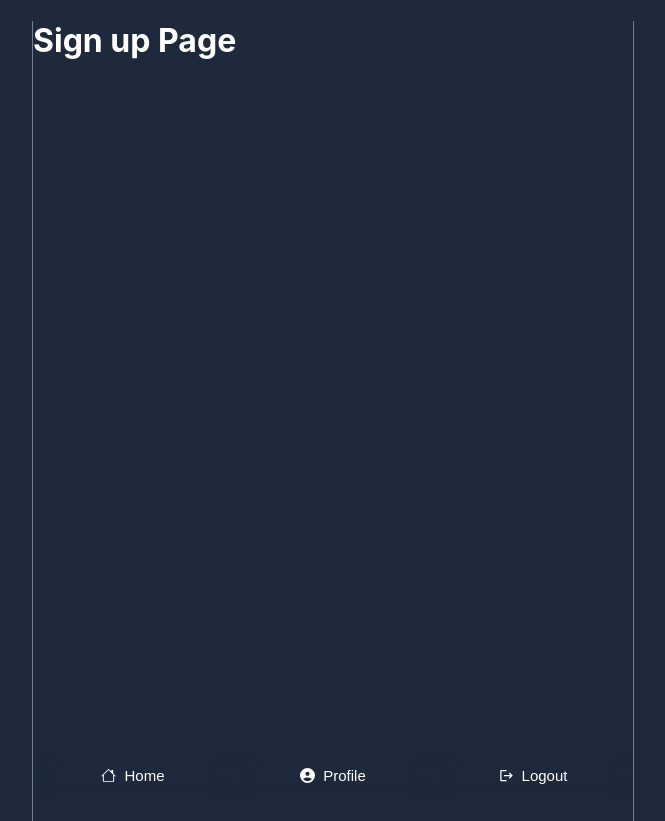
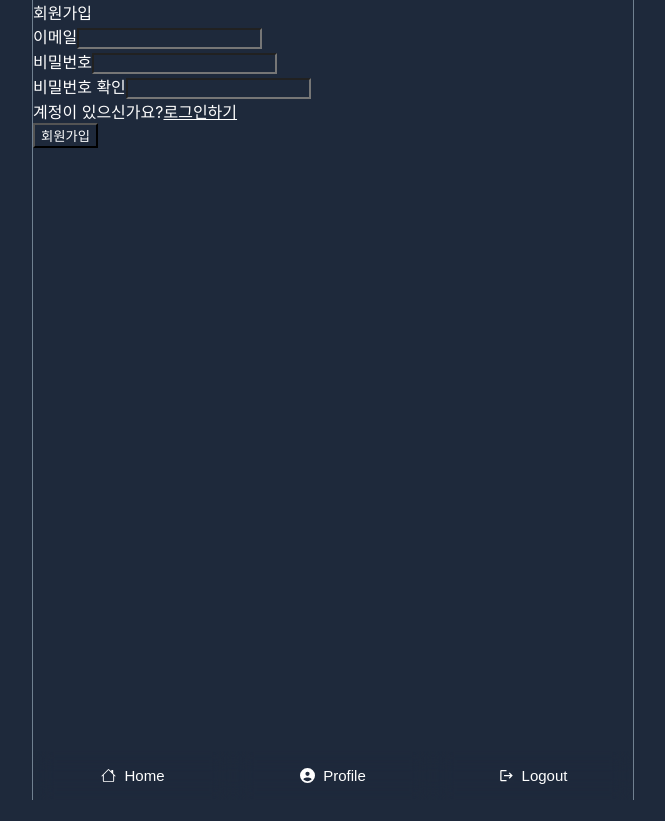
Before and after one commit to junyub301/react-twitter, a React (Create React App) app: page /users/signup in a window 1280 px wide. Shown: the whole page, without its empty margins (307-972 px from the left). After the commit the page ends 800 px from the top, so only its background shows below. Built offline with nearby package versions, Linux system fonts and the light colour scheme; no server answers.

Commit message:
Feat: 회원가입 추가

```diff
--- a/package.json
+++ b/package.json
@@ -16,6 +16,7 @@
         "react-icons": "^5.0.1",
         "react-router-dom": "^6.22.0",
         "react-scripts": "5.0.1",
+        "react-toastify": "^10.0.4",
         "sass": "^1.70.0",
         "typescript": "^4.4.2",
         "web-vitals": "^2.1.0"
--- a/src/App.tsx
+++ b/src/App.tsx
@@ -1,15 +1,29 @@
 import Layout from "components/Layout";
 import Router from "components/Router";
-import { getAuth } from "firebase/auth";
+import { getAuth, onAuthStateChanged } from "firebase/auth";
 import { app } from "firebaseApp";
-import { useState } from "react";
+import { useEffect, useState } from "react";
+import { ToastContainer } from "react-toastify";
+import "react-toastify/dist/ReactToastify.css";
 
 function App() {
     const auth = getAuth(app);
+    const [init, setInit] = useState<boolean>(false);
     const [isAuthenticated, setIsAuthenticated] = useState<boolean>(!!auth.currentUser);
+    useEffect(() => {
+        onAuthStateChanged(auth, (user) => {
+            if (user) {
+                setIsAuthenticated(true);
+            } else {
+                setIsAuthenticated(false);
+            }
+            setInit(true);
+        });
+    }, [auth]);
     return (
         <Layout>
-            <Router />
+            {init ? <Router isAuthenticated={isAuthenticated} /> : "loading"}
+            <ToastContainer />
         </Layout>
     );
 }
--- a/src/components/Router.tsx
+++ b/src/components/Router.tsx
@@ -6,14 +6,20 @@
 import PostNew from "pages/posts/new";
 import Profile from "pages/profile";
 import ProfileEdit from "pages/profile/edit";
-import Search from "pages/serach";
+import Search from "pages/search";
 import Login from "pages/users/login";
 import Signup from "pages/users/signup";
 import { Navigate, Route, Routes } from "react-router-dom";
 
-export default function Router() {
+interface RouterProps {
+    isAuthenticated: boolean;
+}
+
+export default function Router({ isAuthenticated }: RouterProps) {
     return (
         <Routes>
+            {isAuthenticated ? (
+                <>
                     <Route path="/" element={<Home />} />
                     <Route path="/posts" element={<Posts />} />
                     <Route path="/posts/:id" element={<PostDetail />} />
@@ -23,9 +29,15 @@
                     <Route path="/profile/edit" element={<ProfileEdit />} />
                     <Route path="/notifications" element={<Notifications />} />
                     <Route path="/search" element={<Search />} />
+                    <Route path="*" element={<Navigate replace to="/" />} />
+                </>
+            ) : (
+                <>
                     <Route path="/users/login" element={<Login />} />
                     <Route path="/users/signup" element={<Signup />} />
-            <Route path="*" element={<Navigate replace to="/" />} />
+                    <Route path="*" element={<Login />} />
+                </>
+            )}
         </Routes>
     );
 }
--- /dev/null
+++ b/src/components/users/LoginForm.tsx
@@ -0,0 +1,3 @@
+export default function LoginForm() {
+    return <div>LoginForm</div>;
+}
--- /dev/null
+++ b/src/components/users/SignUpForm.tsx
@@ -0,0 +1,120 @@
+import { createUserWithEmailAndPassword, getAuth } from "firebase/auth";
+import { app } from "firebaseApp";
+import { useState } from "react";
+import { Link, useNavigate } from "react-router-dom";
+import { toast } from "react-toastify";
+
+export default function SignUpForm() {
+    const [email, setEmail] = useState<string>("");
+    const [password, setPassword] = useState<string>("");
+    const [passwordConfirm, setPasswordConfirm] = useState<string>("");
+    const [error, setError] = useState<string>("");
+    const navigate = useNavigate();
+
+    const onChange = (e: React.ChangeEvent<HTMLInputElement>) => {
+        const {
+            currentTarget: { name, value },
+        } = e;
+        console.log("🚀 ~ onChange ~ value:", value);
+        console.log("🚀 ~ onChange ~ name:", name);
+
+        if (name === "email") {
+            setEmail(value);
+            const validRegex =
+                /^[a-zA-Z0-9.!#$%&'*+/=?^_`{|}~-]+@[a-zA-Z0-9-]+(?:\.[a-zA-Z0-9-]+)*$/;
+            if (!value.match(validRegex)) {
+                setError("이메일 형식이 올바르지 않습니다.");
+            } else {
+                setError("");
+            }
+        }
+        if (name === "password") {
+            setPassword(value);
+            if (value.length < 8) {
+                setError("비밀번호는 8자리 이상 입력해주세요.");
+            } else if (passwordConfirm && value !== passwordConfirm) {
+                setError("비밀번호와 비밀번호 확인 값이 다릅니다.");
+            } else {
+                setError("");
+            }
+        }
+        if (name === "password_confirm") {
+            setPasswordConfirm(value);
+            if (value.length < 8) {
+                setError("비밀번호는 8자리 이상 입력해주세요.");
+            } else if (value !== password) {
+                setError("비밀번호와 비밀번호 확인 값이 다릅니다.");
+            } else {
+                setError("");
+            }
+        }
+    };
+
+    const onSubmit = async (e: React.FormEvent<HTMLFormElement>) => {
+        e.preventDefault();
+
+        try {
+            const auth = getAuth(app);
+            await createUserWithEmailAndPassword(auth, email, password);
+            navigate("/");
+            toast.success("회원가입 성공");
+        } catch (error) {
+            toast.error("회원가입 실패");
+        }
+    };
+
+    return (
+        <form className="form form--lg" onSubmit={onSubmit}>
+            <div className="form__title">회원가입</div>
+            <div className="form__block">
+                <label htmlFor="email">이메일</label>
+                <input
+                    type="text"
+                    name="email"
+                    id="email"
+                    value={email}
+                    required
+                    onChange={onChange}
+                />
+            </div>
+            <div className="form__block">
+                <label htmlFor="password">비밀번호</label>
+                <input
+                    type="password"
+                    name="password"
+                    id="password"
+                    value={password}
+                    required
+                    onChange={onChange}
+                />
+            </div>
+            <div className="form__block">
+                <label htmlFor="password_confirm">비밀번호 확인</label>
+                <input
+                    type="password"
+                    name="password_confirm"
+                    id="password_confirm"
+                    value={passwordConfirm}
+                    required
+                    onChange={onChange}
+                />
+            </div>
+            {error && (
+                <div className="form__block">
+                    <div className="form__error"></div>
+                </div>
+            )}
+            <div className="form__block">
+                계정이 있으신가요?
+                <Link to="/users/login" className="form__link">
+                    로그인하기
+                </Link>
+            </div>
+            <div className="form__block">
+                <button className="form__btn-submit" type="submit" disabled={error.length > 0}>
+                    회원가입
+                </button>
+            </div>
+        </form>
+    );
+}
--- a/src/index.tsx
+++ b/src/index.tsx
@@ -1,8 +1,7 @@
-import React from "react";
 import ReactDOM from "react-dom/client";
+import { BrowserRouter } from "react-router-dom";
+import App from "./App";
 import "./index.scss";
-import App from "./App";
-import { BrowserRouter } from "react-router-dom";
 
 const root = ReactDOM.createRoot(document.getElementById("root") as HTMLElement);
 root.render(
--- a/src/pages/users/login.tsx
+++ b/src/pages/users/login.tsx
@@ -1,3 +1,5 @@
+import LoginForm from "components/users/LoginForm";
+
 export default function Login() {
-    return <h1>Login Page</h1>;
+    return <LoginForm />;
 }
--- a/src/pages/users/signup.tsx
+++ b/src/pages/users/signup.tsx
@@ -1,3 +1,5 @@
+import SignUpForm from "components/users/SignUpForm";
+
 export default function Signup() {
-    return <h1>Sign up Page</h1>;
+    return <SignUpForm />;
 }
```
Also changed, not shown: src/pages/search/index.tsx (renamed from src/pages/serach/index.tsx), 1 other file (tests, documents, lock files or other folders). Lines whose indentation alone changed are shown as unchanged.
